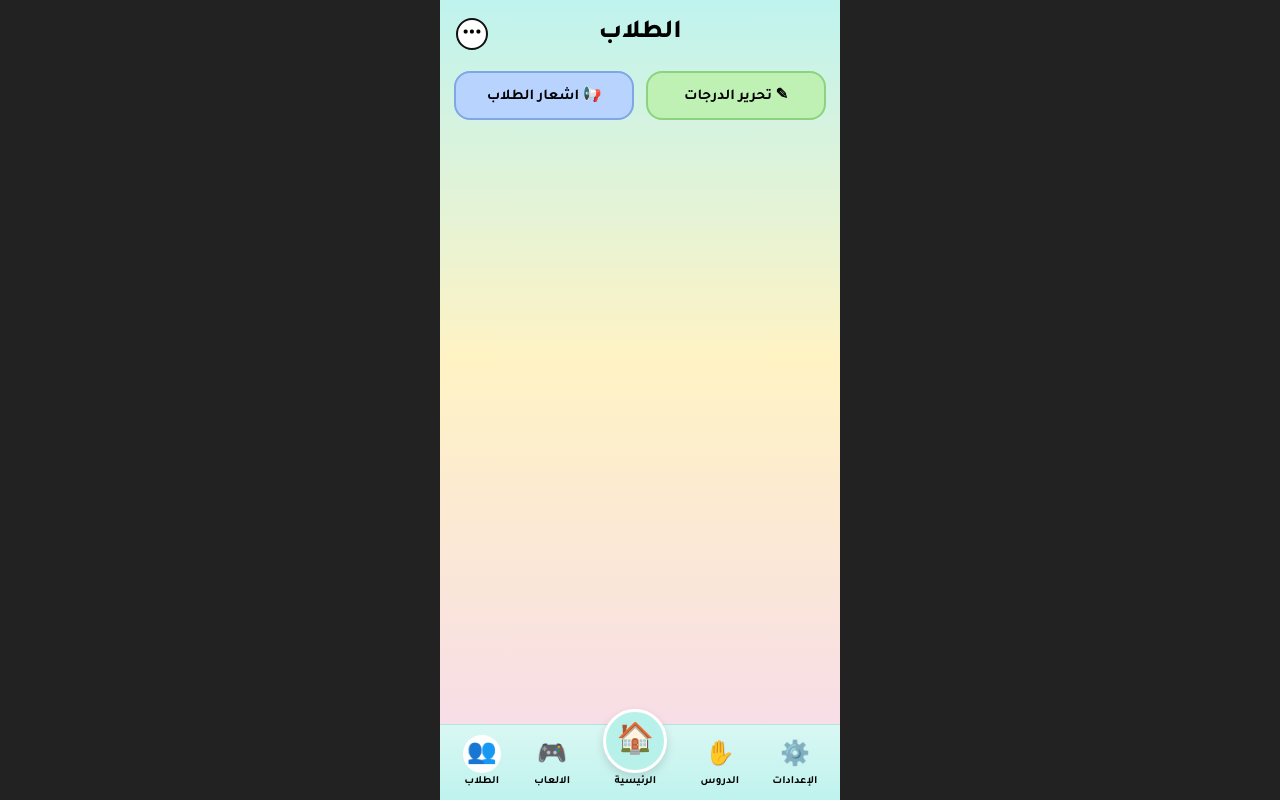
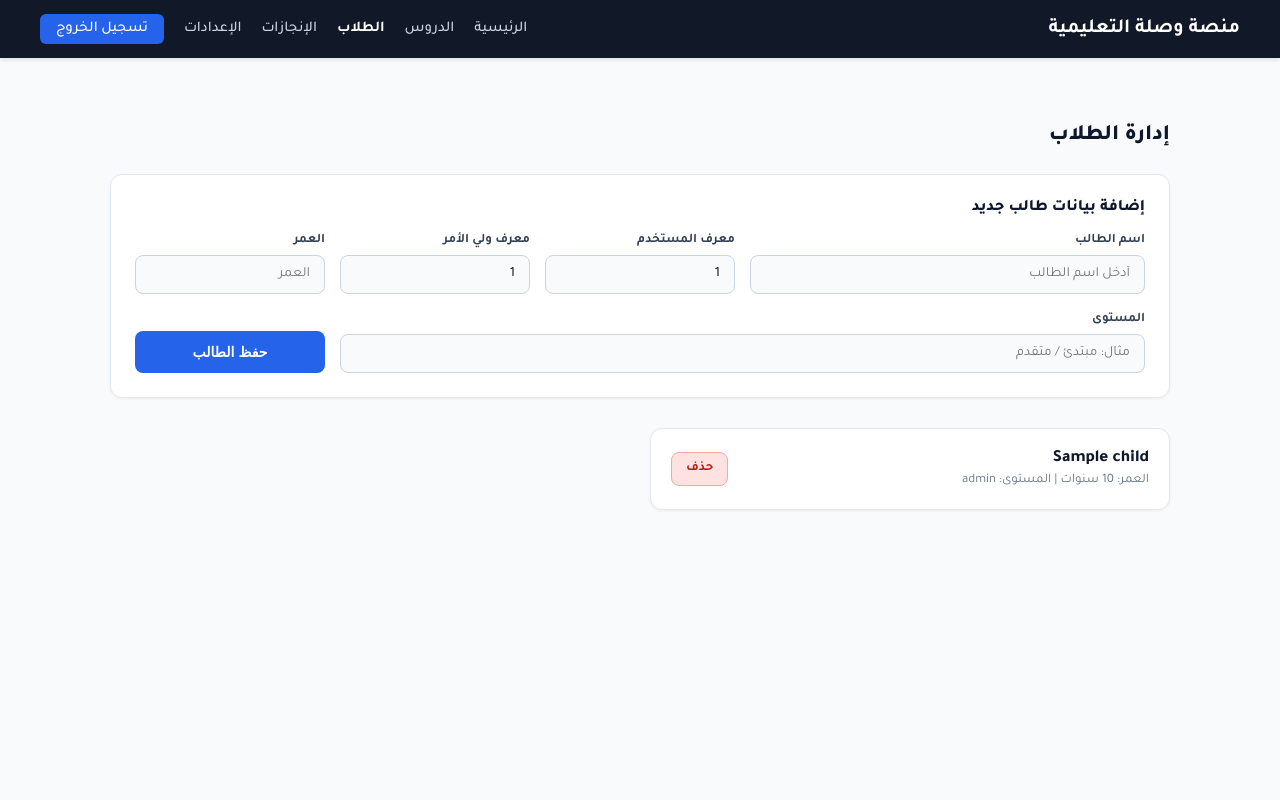
Before and after one commit to aseelmunshi60-ux/project, a PHP site: page /student.php in a window 1280 px wide. Run offline with PHP 8.4, Linux system fonts and the light colour scheme; tables that the repository leaves empty or names only in its code hold one stand-in row (values such as "Sample post"); data that the repository does not hold is empty.

Commit message:
Add Student

```diff
--- a/student.php
+++ b/student.php
@@ -1,126 +1,382 @@
 <?php
+// إظهار الأخطاء لتسهيل التتبع
+ini_set('display_errors', 1);
+error_reporting(E_ALL);
+
+if (session_status() === PHP_SESSION_NONE) {
     session_start();
-include  'db_connect.php';
-$student = [
-  ['name' => 'احمد',    'grade' => 80,  'skills' => 70,  'present' => true,
-   'details' => ['دقة الحركات' => 80, 'المواظبة' => 100, 'سرعة الاتقان' => 30]],
-  ['name' => 'عبدالله', 'grade' => 60,  'skills' => 30,  'present' => false,
-   'details' => ['دقة الحركات' => 50, 'المواظبة' => 40,  'سرعة الاتقان' => 20]],
-  ['name' => 'حسن',     'grade' => 100, 'skills' => 100, 'present' => true,
-   'details' => ['دقة الحركات' => 100, 'المواظبة' => 100, 'سرعة الاتقان' => 90]],
-  ['name' => 'عمر',     'grade' => 20,  'skills' => 10,  'present' => false,
-   'details' => ['دقة الحركات' => 20, 'المواظبة' => 30,  'سرعة الاتقان' => 10]],
-];
+}
+include 'db_connect.php';
 
-function level_class($v) { return $v >= 70 ? 'good' : ($v >= 40 ? 'mid' : 'low'); }
+$success_msg = '';
+$error_msg = '';
 
-function bar($percent) {
-  $total  = 15;
-  $filled = (int) round($percent / 100 * $total);
-  $colors = ['#ff8f8f','#ff9a8d','#ffa58c','#ffb48a','#ffc388','#ffd286','#ffe086',
-             '#f3e784','#e0ec82','#cdee82','#b9ee82','#a8ec86','#98ea8a','#8ae88e','#7fe692'];
-  $html = '<div class="bar">';
-  for ($i = 0; $i < $total; $i++) {
-    $c = $i < $filled ? $colors[$i] : '#ddd';
-    $html .= '<span style="background:' . $c . '"></span>';
+// 1. معالجة إضافة طالب جديد مع الاسم والحقول الكاملة
+if ($_SERVER['REQUEST_METHOD'] === 'POST' && isset($_POST['action']) && $_POST['action'] === 'add_child') {
+    $name = trim($_POST['name'] ?? '');
+    $user_id = (int)($_POST['user_id'] ?? 1);
+    $guardian_id = (int)($_POST['guardian_id'] ?? 1);
+    $age = (int)($_POST['age'] ?? 0);
+    $level = trim($_POST['level'] ?? '');
+
+    if (!empty($name) && $age > 0 && !empty($level)) {
+        if (isset($conn)) {
+            $stmt = $conn->prepare("INSERT INTO child (name, user_id, guardian_id, age, level) VALUES (?, ?, ?, ?, ?)");
+            if ($stmt) {
+                $stmt->bind_param("siiis", $name, $user_id, $guardian_id, $age, $level);
+                if ($stmt->execute()) {
+                    $success_msg = 'تم إضافة الطالب بنجاح!';
+                } else {
+                    $error_msg = 'حدث خطأ أثناء الإدخال في قاعدة البيانات.';
                 }
-  return $html . '</div>';
+                $stmt->close();
+            } else {
+                $error_msg = 'خطأ في تجهيز استعلام الإضافة.';
             }
+        }
+    } else {
+        $error_msg = 'يرجى إدخال جميع الحقول (الاسم، العمر، المستوى) بشكل صحيح.';
+    }
+}
+
+// 2. معالجة حذف الطالب
+if (isset($_GET['delete_id'])) {
+    $del_id = (int)$_GET['delete_id'];
+    if ($del_id > 0 && isset($conn)) {
+        $stmt = $conn->prepare("DELETE FROM child WHERE child_id = ?");
+        if ($stmt) {
+            $stmt->bind_param("i", $del_id);
+            if ($stmt->execute()) {
+                $success_msg = 'تم حذف الطالب بنجاح!';
+            } else {
+                $error_msg = 'حدث خطأ أثناء حذف الطالب.';
+            }
+            $stmt->close();
+        }
+    }
+}
+
+// جلب الطلاب من قاعدة البيانات
+$students = [];
+if (isset($conn)) {
+    try {
+        $res = @mysqli_query($conn, "SELECT * FROM child");
+        if ($res && mysqli_num_rows($res) > 0) {
+            while ($row = mysqli_fetch_assoc($res)) {
+                $students[] = $row;
+            }
+        }
+    } catch (Throwable $e) {}
+}
+
+function e($s) { return htmlspecialchars($s, ENT_QUOTES, 'UTF-8'); }
 ?>
 <!DOCTYPE html>
 <html lang="ar" dir="rtl">
 <head>
 <meta charset="UTF-8">
 <meta name="viewport" content="width=device-width, initial-scale=1">
-<title>الطلاب</title>
+<title>إدارة الطلاب - منصة وصلة</title>
 <link href="https://fonts.googleapis.com/css2?family=Tajawal:wght@400;500;700;800&display=swap" rel="stylesheet">
 <style>
-  *{box-sizing:border-box;margin:0;padding:0}
-  body{font-family:'Tajawal',sans-serif;background:#222;display:flex;justify-content:center;min-height:100vh}
-  .app{width:100%;max-width:400px;min-height:100vh;position:relative;padding-bottom:110px;
-       background:linear-gradient(180deg,#bff3ee 0%,#fff3c4 45%,#f6d9ee 100%)}
-  header{display:flex;align-items:center;justify-content:center;position:relative;padding:18px 16px 10px}
-  header h1{font-size:26px;font-weight:800}
-  .menu{position:absolute;left:16px;top:18px;width:32px;height:32px;border-radius:50%;border:2px solid #111;
-        background:#fff;font-weight:800;display:grid;place-items:center;cursor:pointer}
-  .actions{display:flex;gap:12px;padding:12px 14px}
-  .btn{flex:1;padding:12px;border:2px solid #8aa;border-radius:16px;font:700 15px 'Tajawal';
-       display:flex;align-items:center;justify-content:center;gap:8px;cursor:pointer}
-  .btn.blue{background:#b9d3ff;border-color:#7fa6e6}
-  .btn.green{background:#bff0b4;border-color:#8cd37e}
-  .list{padding:4px 14px;display:flex;flex-direction:column;gap:12px}
-  .card{background:#fff;border:2px solid #444;border-radius:18px;padding:12px 14px}
-  .row{display:flex;align-items:center;gap:10px}
-  .avatar{width:56px;height:56px;border-radius:50%;background:#aaa;display:grid;place-items:center;flex-shrink:0}
-  .avatar svg{width:36px;height:36px;fill:#eee}
-  .info{flex:1}
-  .info h2{font-size:21px;font-weight:800}
-  .meta{font-size:14px;font-weight:500;margin-top:2px}
-  .badge{font-size:11px;font-weight:700;padding:0 8px;border-radius:8px;border:1px solid #0002;margin-inline-start:4px}
-  .good{background:#c9f5a8}.mid{background:#ffd9a0}.low{background:#ffb9a6}
-  .status{width:34px;height:34px;border-radius:50%;border:2px solid #333;display:grid;place-items:center;
-          font-weight:800;font-size:18px}
-  .status.yes{background:#b9f5b0;color:#1a7a22}
-  .status.no{background:#ff9f9f;color:#a11}
-  .toggle{background:none;border:none;font-size:22px;cursor:pointer;transition:transform .2s}
-  .card.open .toggle{transform:rotate(180deg)}
-  .details{display:none;margin-top:12px}
-  .card.open .details{display:block}
-  .d-head{display:flex;justify-content:space-between;font-size:12px;font-weight:700;margin-top:10px}
-  .d-head b{color:#2e9b3a}
-  .bar{display:flex;gap:3px;margin-top:4px}
-  .bar span{flex:1;height:10px;border-radius:6px}
-  nav{position:fixed;bottom:0;width:100%;max-width:400px;display:flex;justify-content:space-around;align-items:flex-end;
-      padding:10px 6px 12px;background:linear-gradient(180deg,#d9f7f3,#bff3ee);border-top:1px solid #0001}
-  nav a{text-decoration:none;color:#000;font-size:11px;font-weight:700;display:flex;flex-direction:column;align-items:center;gap:2px}
-  nav a i{font-style:normal;font-size:24px}
-  nav a.home i{width:64px;height:64px;border-radius:50%;background:#b8f0ea;border:3px solid #fff;
-               display:grid;place-items:center;margin-top:-34px;font-size:30px;box-shadow:0 4px 10px #0002}
-  nav a.active i{background:#fff;border-radius:50%;width:38px;height:38px;display:grid;place-items:center}
+    * { box-sizing: border-box; margin: 0; padding: 0; }
+
+    body {
+        font-family: 'Tajawal', sans-serif;
+        min-height: 100vh;
+        background-color: #f8fafc;
+        color: #1e293b;
+    }
+
+    /* شريط التنقل العلوي */
+    .navbar {
+        width: 100%;
+        background-color: #111827;
+        color: #ffffff;
+        padding: 14px 40px;
+        display: flex;
+        justify-content: space-between;
+        align-items: center;
+        box-shadow: 0 2px 4px rgba(0, 0, 0, 0.1);
+    }
+
+    .navbar .brand {
+        font-size: 20px;
+        font-weight: 700;
+        color: #ffffff;
+        text-decoration: none;
+    }
+
+    .navbar nav {
+        display: flex;
+        gap: 20px;
+        align-items: center;
+    }
+
+    .navbar nav a {
+        text-decoration: none;
+        color: #cbd5e1;
+        font-weight: 500;
+        font-size: 15px;
+        transition: color 0.2s;
+    }
+
+    .navbar nav a:hover,
+    .navbar nav a.active {
+        color: #ffffff;
+        font-weight: 700;
+    }
+
+    .navbar .btn-logout {
+        background-color: #2563eb;
+        color: #ffffff !important;
+        padding: 6px 16px;
+        border-radius: 6px;
+        font-weight: 500;
+    }
+
+    /* حاوية المحتوى */
+    .container {
+        width: 100%;
+        max-width: 1100px;
+        margin: 0 auto;
+        padding: 40px 20px;
+    }
+
+    header {
+        display: flex;
+        align-items: center;
+        justify-content: space-between;
+        margin-bottom: 25px;
+    }
+
+    header h1 {
+        font-size: 22px;
+        font-weight: 800;
+        color: #0f172a;
+    }
+
+    /* نموذج الإضافة */
+    .form-card {
+        background: #ffffff;
+        border: 1px solid #e2e8f0;
+        border-radius: 12px;
+        padding: 24px;
+        margin-bottom: 30px;
+        box-shadow: 0 1px 3px rgba(0,0,0,0.05);
+    }
+
+    .form-card h3 {
+        font-size: 16px;
+        font-weight: 800;
+        color: #0f172a;
+        margin-bottom: 15px;
+    }
+
+    .form-grid {
+        display: grid;
+        grid-template-columns: repeat(2, 1fr) repeat(3, 1fr);
+        gap: 15px;
+        align-items: end;
+    }
+
+    .form-group label {
+        display: block;
+        font-size: 13px;
+        font-weight: 700;
+        color: #334155;
+        margin-bottom: 6px;
+    }
+
+    .form-group input,
+    .form-group select {
+        width: 100%;
+        padding: 10px 14px;
+        border: 1px solid #cbd5e1;
+        border-radius: 8px;
+        font-family: 'Tajawal', sans-serif;
+        font-size: 14px;
+        background: #f8fafc;
+        outline: none;
+    }
+
+    .form-group input:focus,
+    .form-group select:focus {
+        border-color: #2563eb;
+        background: #ffffff;
+    }
+
+    .btn-primary {
+        background: #2563eb;
+        color: #fff;
+        border: none;
+        padding: 10px 20px;
+        border-radius: 8px;
+        font-weight: 700;
+        font-size: 14px;
+        cursor: pointer;
+        transition: background 0.2s;
+        height: 42px;
+        width: 100%;
+    }
+
+    .btn-primary:hover { background: #1d4ed8; }
+
+    /* شبكة عرض الطلاب */
+    .list {
+        display: grid;
+        grid-template-columns: repeat(2, 1fr);
+        gap: 20px;
+    }
+
+    .card {
+        background: #ffffff;
+        border: 1px solid #e2e8f0;
+        border-radius: 12px;
+        padding: 20px;
+        display: flex;
+        justify-content: space-between;
+        align-items: center;
+        box-shadow: 0 1px 3px rgba(0,0,0,0.05);
+    }
+
+    .card-info .title {
+        font-size: 17px;
+        font-weight: 800;
+        color: #0f172a;
+    }
+
+    .card-info .details {
+        font-size: 13px;
+        color: #64748b;
+        margin-top: 4px;
+    }
+
+    .btn-danger {
+        background: #fee2e2;
+        color: #b91c1c;
+        border: 1px solid #fca5a5;
+        padding: 8px 14px;
+        border-radius: 8px;
+        font-weight: 700;
+        font-size: 13px;
+        cursor: pointer;
+        text-decoration: none;
+        transition: background 0.2s;
+    }
+
+    .btn-danger:hover { background: #fecaca; }
+
+    .alert-success {
+        background: #dcfce7;
+        color: #15803d;
+        padding: 12px;
+        border-radius: 8px;
+        margin-bottom: 20px;
+        font-weight: 700;
+        font-size: 14px;
+    }
+
+    .alert-error {
+        background: #fee2e2;
+        color: #b91c1c;
+        padding: 12px;
+        border-radius: 8px;
+        margin-bottom: 20px;
+        font-weight: 700;
+        font-size: 14px;
+    }
+
+    @media (max-width: 900px) {
+        .navbar { padding: 14px 20px; flex-direction: column; gap: 12px; }
+        .form-grid { grid-template-columns: 1fr; }
+        .list { grid-template-columns: 1fr; }
+    }
 </style>
 </head>
 <body>
-<div class="app">
-  <header>
-    <h1>الطلاب</h1>
-    <div class="menu">•••</div>
+
+    <!-- شريط التنقل العلوي -->
+    <header class="navbar">
+        <div class="brand">منصة وصلة التعليمية</div>
+        <nav>
+            <a href="home.php">الرئيسية</a>
+            <a href="lessons.php">الدروس</a>
+            <a href="student.php" class="active">الطلاب</a>
+            <a href="Report.php">الإنجازات</a>
+            <a href="profile.php">الإعدادات</a>
+            <a href="logout.php" class="btn-logout">تسجيل الخروج</a>
+        </nav>
     </header>
 
-  <div class="actions">
-    <button class="btn green">✎ تحرير الدرجات</button>
-    <button class="btn blue">📢 اشعار الطلاب</button>
+    <!-- المحتوى الرئيسي -->
+    <main class="container">
+
+        <header>
+            <h1>إدارة الطلاب</h1>
+        </header>
+
+        <?php if (!empty($success_msg)): ?>
+            <div class="alert-success"><?= e($success_msg) ?></div>
+        <?php endif; ?>
+
+        <?php if (!empty($error_msg)): ?>
+            <div class="alert-error"><?= e($error_msg) ?></div>
+        <?php endif; ?>
+
+        <!-- نموذج إضافة طالب مع خانة الاسم -->
+        <div class="form-card">
+            <h3>إضافة بيانات طالب جديد</h3>
+            <form method="POST" action="student.php">
+                <input type="hidden" name="action" value="add_child">
+                <div class="form-grid">
+                    <div class="form-group" style="grid-column: span 2;">
+                        <label>اسم الطالب</label>
+                        <input type="text" name="name" placeholder="أدخل اسم الطالب" required>
+                    </div>
+                    <div class="form-group">
+                        <label>معرف المستخدم</label>
+                        <input type="number" name="user_id" value="1" required>
+                    </div>
+                    <div class="form-group">
+                        <label>معرف ولي الأمر</label>
+                        <input type="number" name="guardian_id" value="1" required>
+                    </div>
+                    <div class="form-group">
+                        <label>العمر</label>
+                        <input type="number" name="age" placeholder="العمر" required>
+                    </div>
+                    <div class="form-group" style="grid-column: span 4;">
+                        <label>المستوى</label>
+                        <input type="text" name="level" placeholder="مثال: مبتدئ / متقدم" required>
+                    </div>
+                    <div class="form-group">
+                        <label>&nbsp;</label>
+                        <button type="submit" class="btn-primary">حفظ الطالب</button>
+                    </div>
+                </div>
+            </form>
         </div>
 
+        <!-- قائمة عرض الطلاب مع أسمائهم الحقيقية -->
         <div class="list">
-    <?php foreach ($students as $i => $s): ?>
-    <div class="card <?= $i === 0 ? 'open' : '' ?>">
-      <div class="row">
-        <div class="avatar"><svg viewBox="0 0 24 24"><circle cx="12" cy="8" r="4"/><path d="M4 21c0-4.4 3.6-7 8-7s8 2.6 8 7z"/></svg></div>
-        <div class="info">
-          <h2>الطالب <?= htmlspecialchars($s['name']) ?></h2>
-          <div class="meta">درجات الطالب: <span class="badge <?= level_class($s['grade']) ?>"><?= $s['grade'] ?>%</span></div>
-          <div class="meta">المهارات: <span class="badge <?= level_class($s['skills']) ?>"><?= $s['skills'] ?>%</span></div>
+            <?php if (empty($students)): ?>
+                <p style="color: #64748b; grid-column: span 2;">لا يوجد طلاب مسجلين حالياً في قاعدة البيانات.</p>
+            <?php else: ?>
+                <?php foreach ($students as $st): ?>
+                    <div class="card">
+                        <div class="card-info">
+                            <div class="title"><?= e($st['name'] ?? 'طالب بدون اسم') ?></div>
+                            <div class="details">العمر: <?= (int)$st['age'] ?> سنوات | المستوى: <?= e($st['level']) ?></div>
                         </div>
-        <div class="status <?= $s['present'] ? 'yes' : 'no' ?>"><?= $s['present'] ? '✓' : '✕' ?></div>
-        <button class="toggle" onclick="this.closest('.card').classList.toggle('open')" aria-label="التفاصيل">⌄</button>
-      </div>
-      <div class="details">
-        <?php foreach ($s['details'] as $label => $val): ?>
-          <div class="d-head"><span><?= $label ?>.</span><b><?= $val ?>%</b></div>
-          <?= bar($val) ?>
-        <?php endforeach; ?>
-      </div>
+                        <a class="btn-danger" href="student.php?delete_id=<?= (int)$st['child_id'] ?>"
+                           onclick="return confirm('هل تريد حذف هذا الطالب؟')">حذف</a>
                     </div>
                 <?php endforeach; ?>
+            <?php endif; ?>
         </div>
 
-  <nav>
-    <a href="profile.php"><i>⚙️</i>الإعدادات</a>
-    <a href="lesson.php"><i>✋</i>الدروس</a>
-    <a href="home.php" class="home"><i>🏠</i>الرئيسية</a>
-    <a href="game.php"><i>🎮</i>الالعاب</a>
-    <a href="student.php" class="active"><i>👥</i>الطلاب</a>
-  </nav>
-</div>
+    </main>
+
 </body>
 </html>
```
Lines whose indentation alone changed are shown as unchanged.
